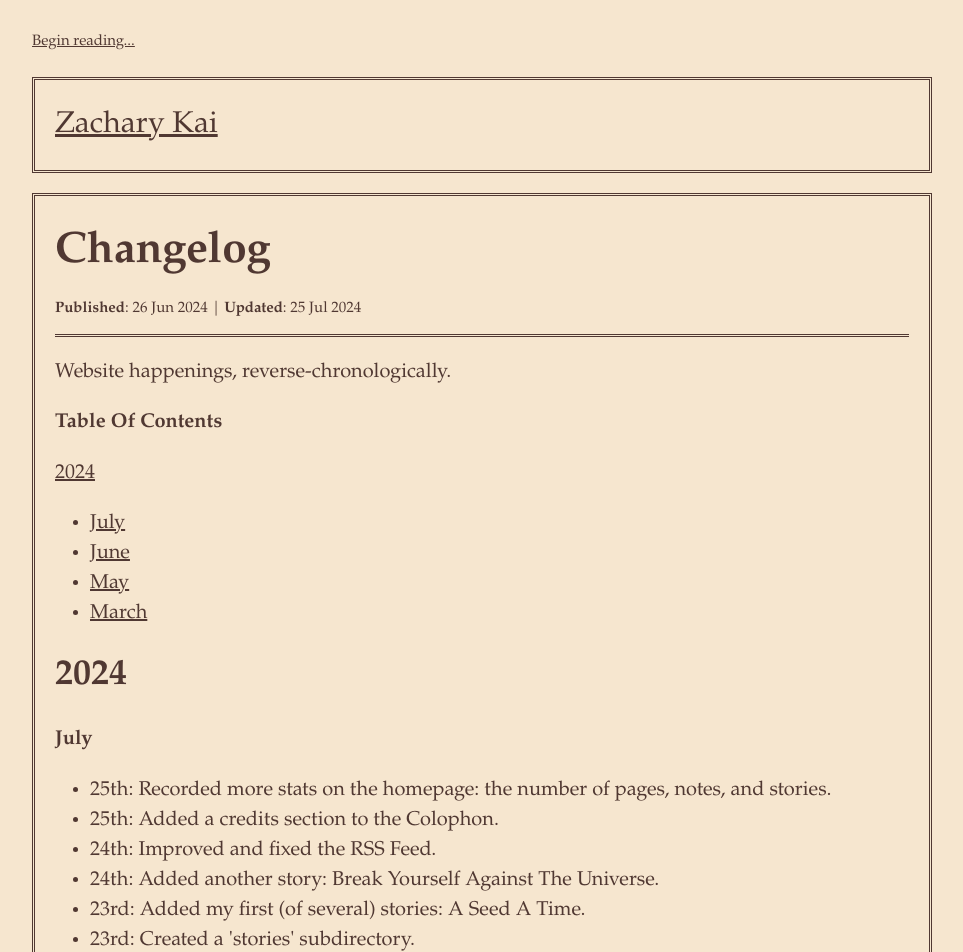
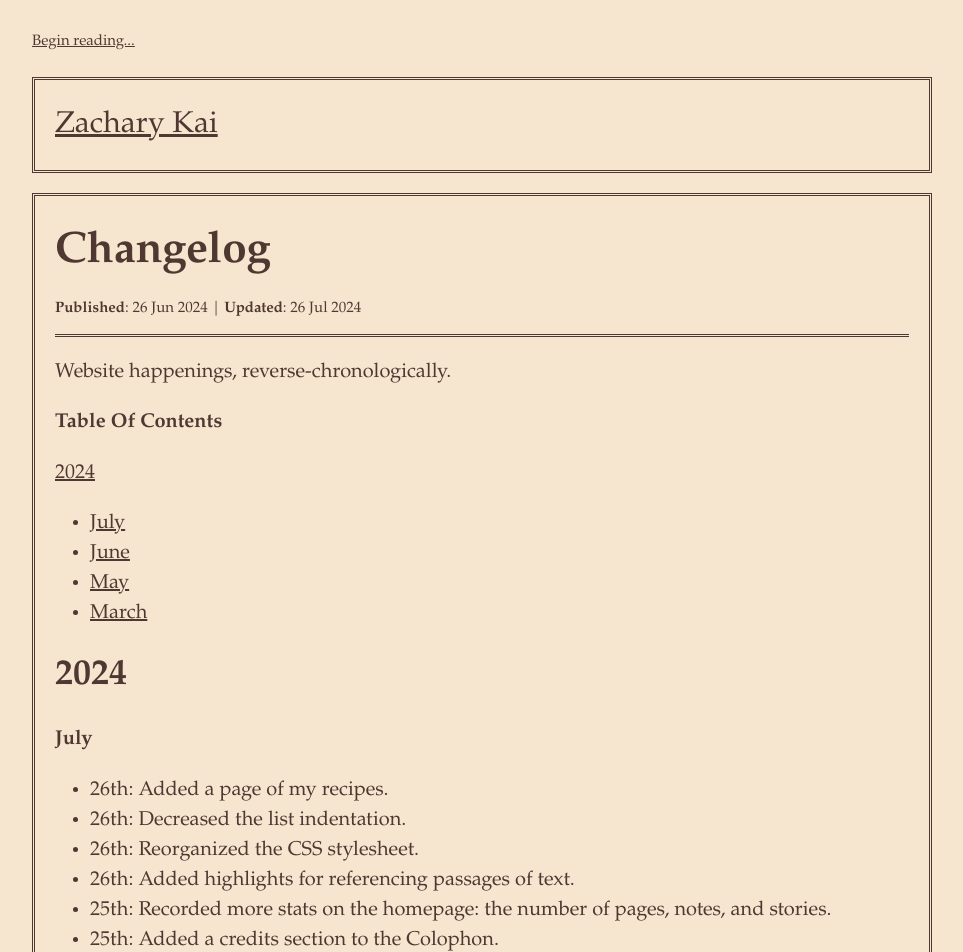
Before and after one commit to zacharykai/site, a plain HTML site: page changelog.html in a window 1280 px wide. Shown: the top 952 px of the page, without its empty margins (158-1121 px from the left). Drawn offline with Linux system fonts and the light colour scheme.

Commit message:
Update changelog.html

```diff
--- a/changelog.html
+++ b/changelog.html
@@ -9,7 +9,7 @@
 <link rel="alternate" type="application/rss+xml" title="Zachary Kai" href="/assets/rss.xml">
 <link rel="canonical" href="https://zacharykai.net/changelog">
 <meta name="date" content="2024-06-26">
-<meta name="last-modified" content="2024-07-25">
+<meta name="last-modified" content="2024-07-26">
 <base href="https://zacharykai.net/">
 <meta property="og:site_name" content="Zachary Kai">
 <meta property="og:type" content="website">
@@ -29,7 +29,7 @@
 <main>
 
 <h1>Changelog</h1>
-<p class="postmeta"><strong>Published</strong>: 26 Jun 2024 | <strong>Updated</strong>: 25 Jul 2024</p>
+<p class="postmeta"><strong>Published</strong>: 26 Jun 2024 | <strong>Updated</strong>: 26 Jul 2024</p>
 <p id="top">Website happenings, reverse-chronologically.</p>
 
 <p><strong>Table Of Contents</strong></p>
@@ -45,6 +45,10 @@
 
 <p id="jul"><strong>July</strong></p>
 <ul>
+<li>26th: Added a page of my recipes.</li>
+<li>26th: Decreased the list indentation.</li>
+<li>26th: Reorganized the CSS stylesheet.</li>
+<li>26th: Added highlights for referencing passages of text.</li>
 <li>25th: Recorded more stats on the homepage: the number of pages, notes, and stories.</li>
 <li>25th: Added a credits section to the Colophon.</li>
 <li>24th: Improved and fixed the RSS Feed.</li>
@@ -117,7 +121,7 @@
 
 <p>•--♡--•</p>
 <p class="essentials"><strong>Copy & Share</strong>: <a href="https://zacharykai.net/changelog">zacharykai.net/changelog</a></p>
-<p class="essentials"><strong>Statistics</strong> → Word Count: 528 | Reading Time: 1:52 mins</p>
+<p class="essentials"><strong>Statistics</strong> → Word Count: 553 | Reading Time: 1:52 mins</p>
 </main>
 
 <p><a href="/changelog#top" class="essentials">Read again...</a></p>
```
